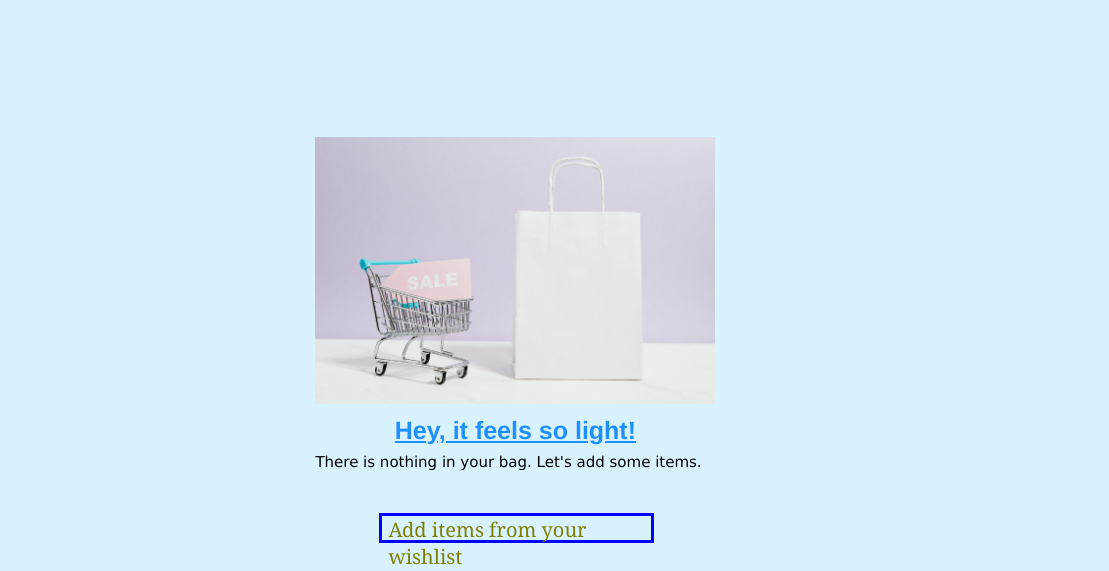
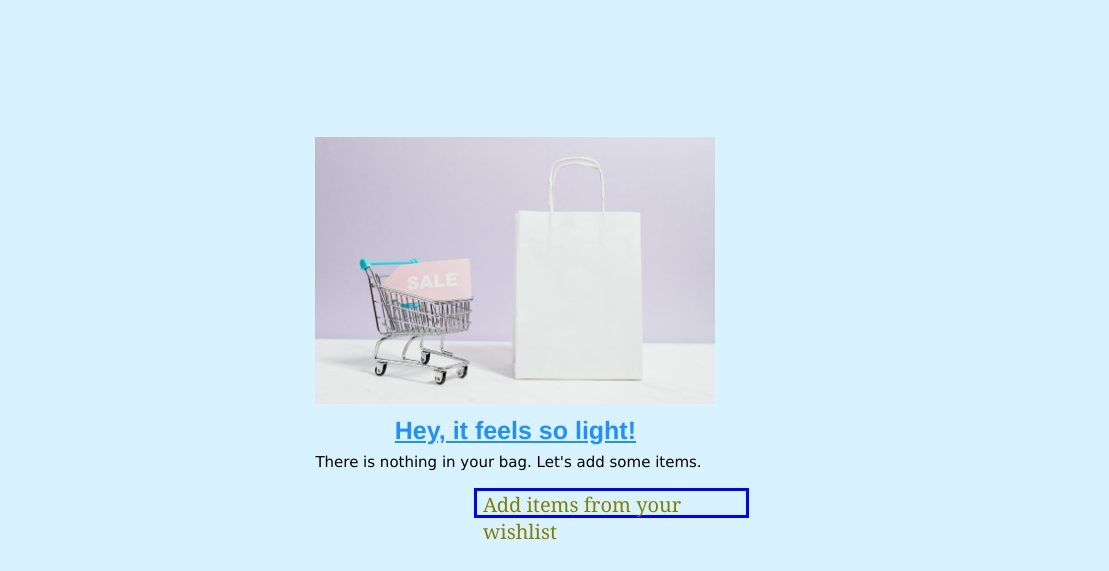
Before and after one commit to itsmanvendra/mannuUF.github.io, a plain HTML site: page cart.html in a window 1280 px wide. Shown: the part 87-658 px from the top of the page, 171-1280 px from the left. Drawn offline with Linux system fonts and the light colour scheme.

Commit message:
Update style.css

```diff
--- a/style.css
+++ b/style.css
@@ -153,8 +153,8 @@ p {
 }
 .wishlist {
   position: absolute;
-  top: 75%;
-  left: 43%;
+  top: 575px;
+  left: 645px;
   width: 275px;
   height: 30px;
   border: 3px solid blue;
```
